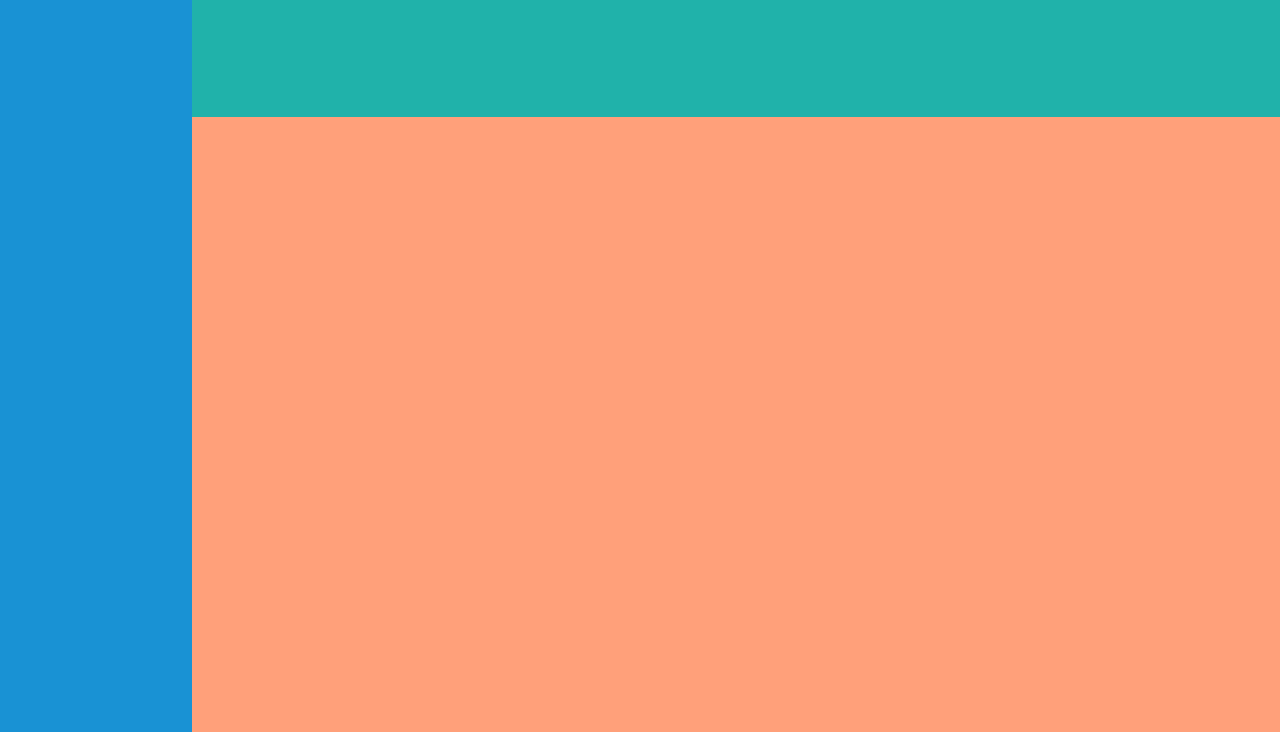
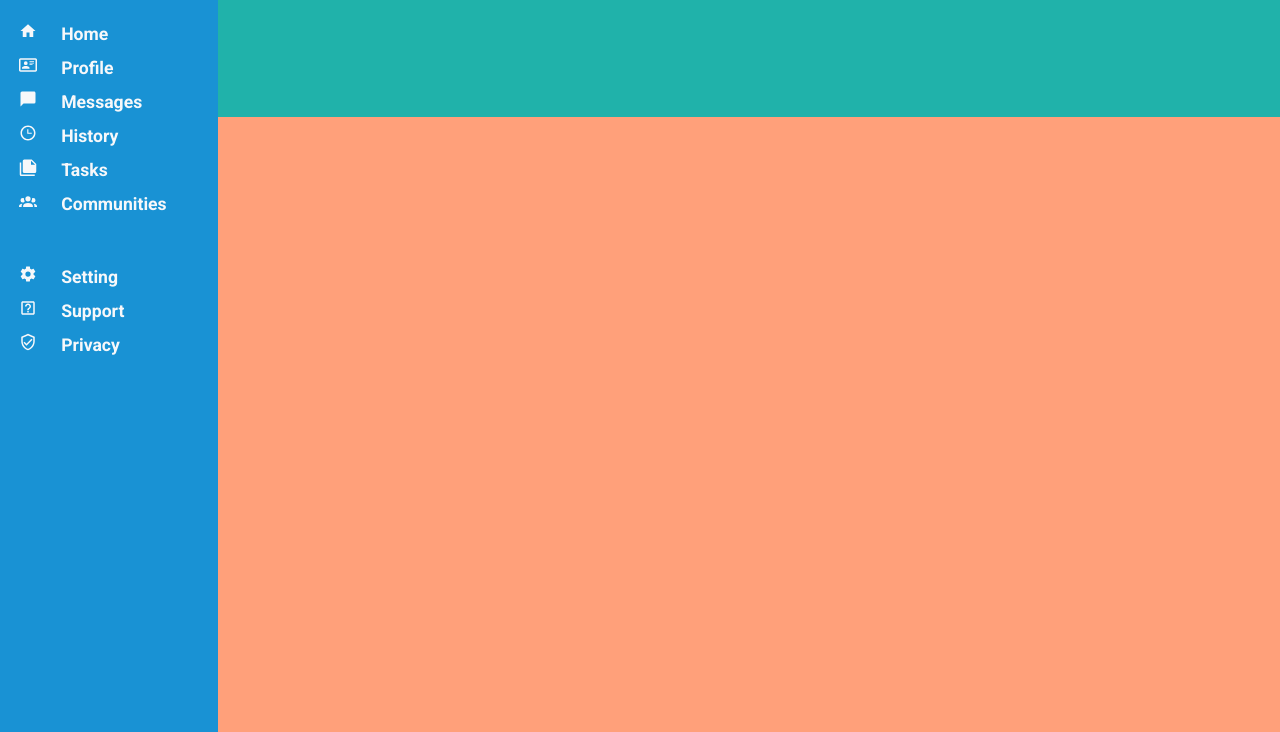
Before and after one commit to kuushal/admin-dashboard, a plain HTML site: page index.html in a window 1280 px wide. Shown: the part 68-800 px from the top of the page. Drawn offline with Linux system fonts and the light colour scheme.

Commit message:
finish sidebar

```diff
--- a/index.html
+++ b/index.html
@@ -18,6 +18,22 @@
                 <img class="logo-svg" src="images/view-dashboard.svg" alt="">
                 <h3 class="title">Dashboard</h3>
             </div>
+
+            <ul class="sidebar-nav-main">
+                <li class="home"><img class="svg" src="images/home.svg">Home</li>
+                <li class="profile"><img class="svg" src="images/card-account-details-outline.svg">Profile</li>
+                <li class="messages"><img class="svg" src="images/message.svg">Messages</li>
+                <li class="history"><img class="svg" src="images/clock-time-three-outline.svg">History</li>
+                <li class="tasks"><img class="svg" src="images/note-multiple.svg">Tasks</li>
+                <li class="communities"><img class="svg" src="images/account-group.svg">Communities</li>
+            </ul>
+
+            <ul class="sidebar-nav-main">
+                <li class="home"><img class="svg" src="images/cog.svg">Setting</li>
+                <li class="profile"><img class="svg" src="images/help-box-outline.svg">Support</li>
+                <li class="messages"><img class="svg" src="images/shield-check-outline.svg">Privacy</li>
+            </ul>
+
         </div>
 
         <div class="main-container">
--- a/style.css
+++ b/style.css
@@ -16,14 +16,18 @@
     font-family: var(--font-primary);
 }
 
-
-
 .container {
     display: grid;
-    grid-template-columns: 15% 85%;
+    grid-template-columns: 17% 83%;
     grid-template-rows: auto;
     height: 100vh;
     width: 100vw;
+}
+
+/* common */
+img {
+    margin: 0;
+    padding: 0;
 }
 
 /* sidebar */
@@ -50,10 +54,29 @@
     align-self: center;
 }
 
+/* sidebar navigation main */
 
+.sidebar-nav-main {
+    margin-top: 3rem;
+    font-size: 1.1rem;
+    font-weight: var(--font-weight-bold);
+    padding: 0;
+    margin: 1.2rem;
+    margin-top: 2.4rem;
+}
 
+.sidebar-nav-main>li {
+    list-style: none;
+    padding-bottom: 0.75rem;
+}
 
+.svg {
+    height: 18px;
+    width: 18px;
+    margin-right: 1.5rem;
+}
 
+/*  */
 
 .main-container {
     background-color: lightsalmon;
```
Also changed, not shown: images/account-group.svg (added), images/card-account-details-outline.svg (added), images/clock-time-three-outline.svg (added), images/cog.svg (added), images/help-box-outline.svg (added), images/home.svg (added), images/message.svg (added), images/note-multiple.svg (added), images/shield-check-outline.svg (added).
